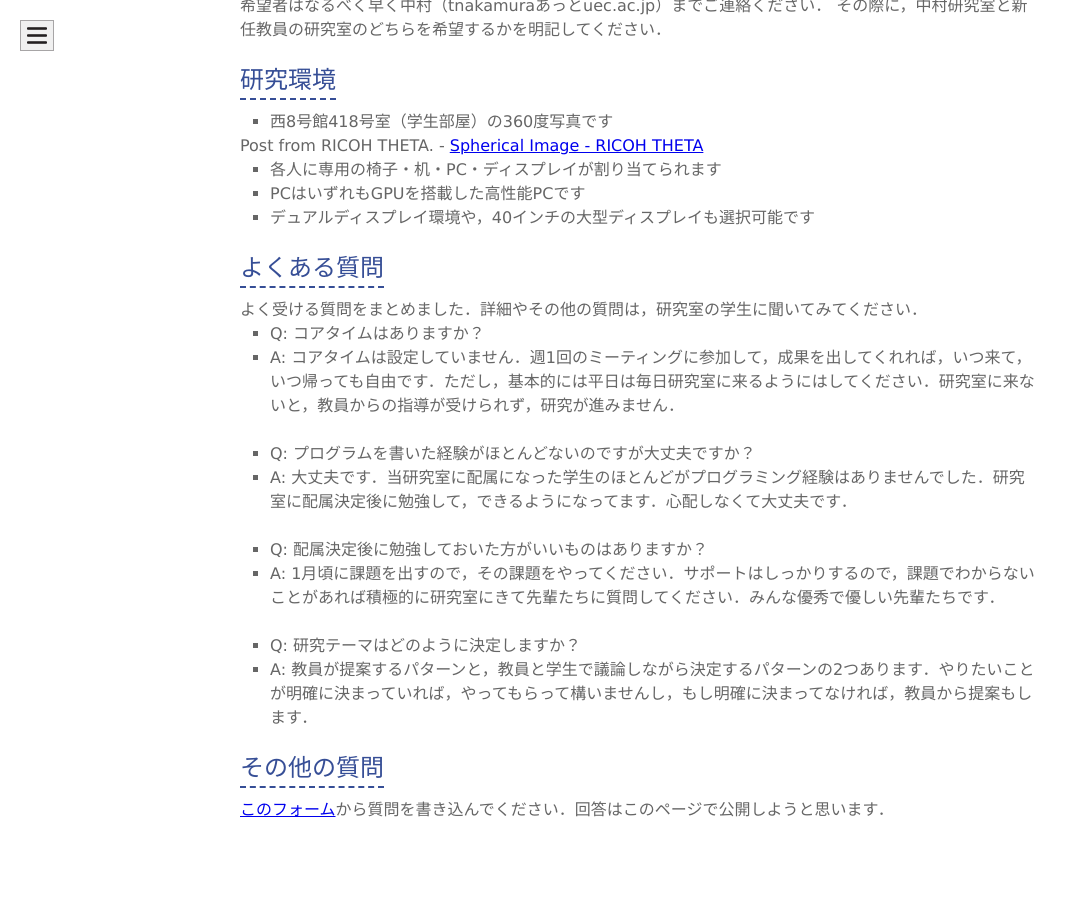
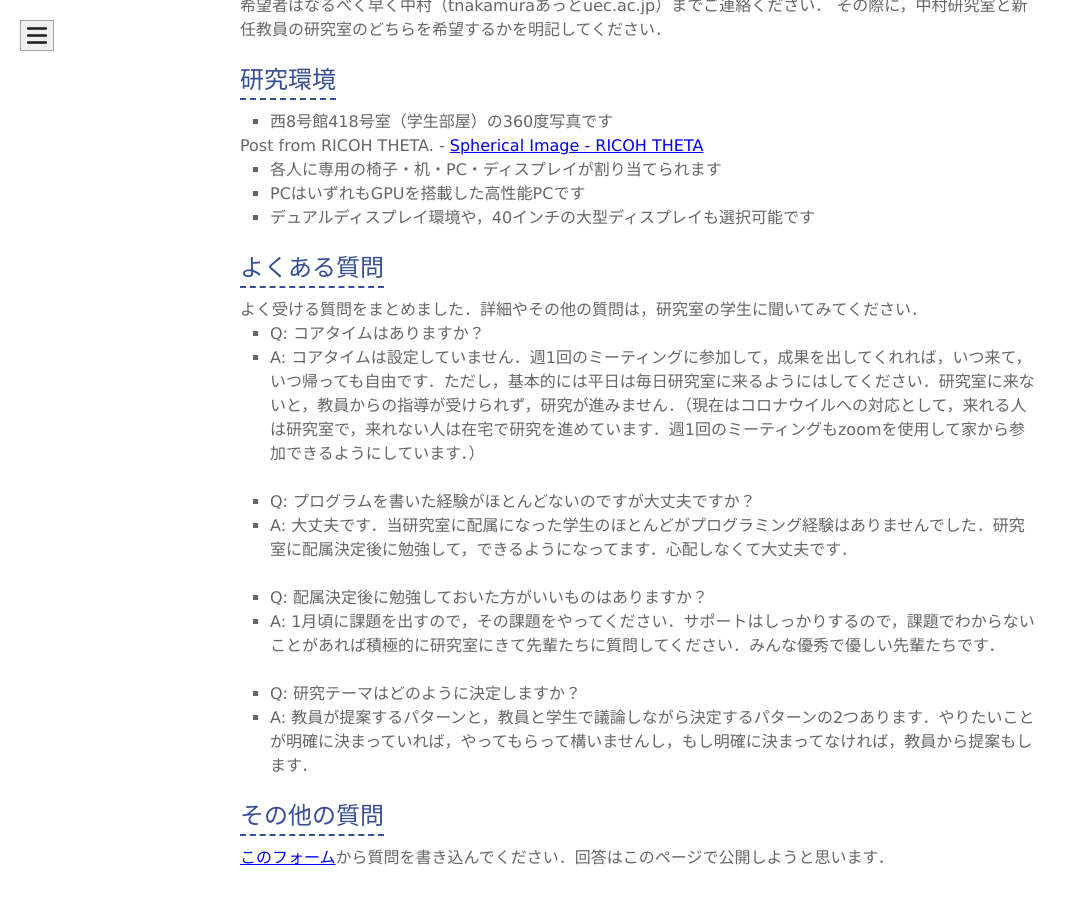
Before and after one commit to naka-lab/naka-lab.github.io, a Jekyll site: the page built from subpages/haizoku.md, in a window 1280 px wide and 900 px high, scrolled down 1239 px. Shown: the whole window, without its empty margins (0-1077 px from the left). Built offline with Jekyll 4.4.1, drawn with Linux system fonts in a browser that asks for light colours; comment, search, counter and statistics services are not loaded; our own code applies the rules of GitHub Pages for plain Markdown files; before the commit the page ends 2091 px from its top, so only the background shows below that.

Commit message:
Update haizoku.md

```diff
--- a/subpages/haizoku.md
+++ b/subpages/haizoku.md
@@ -41,7 +41,7 @@ layout: default
 よく受ける質問をまとめました．詳細やその他の質問は，研究室の学生に聞いてみてください．
 
 - Q: コアタイムはありますか？
-- A: コアタイムは設定していません．週1回のミーティングに参加して，成果を出してくれれば，いつ来て，いつ帰っても自由です．ただし，基本的には平日は毎日研究室に来るようにはしてください．研究室に来ないと，教員からの指導が受けられず，研究が進みません．
+- A: コアタイムは設定していません．週1回のミーティングに参加して，成果を出してくれれば，いつ来て，いつ帰っても自由です．ただし，基本的には平日は毎日研究室に来るようにはしてください．研究室に来ないと，教員からの指導が受けられず，研究が進みません．（現在はコロナウイルへの対応として，来れる人は研究室で，来れない人は在宅で研究を進めています．週1回のミーティングもzoomを使用して家から参加できるようにしています．）
 
 - Q: プログラムを書いた経験がほとんどないのですが大丈夫ですか？
 - A: 大丈夫です．当研究室に配属になった学生のほとんどがプログラミング経験はありませんでした．研究室に配属決定後に勉強して，できるようになってます．心配しなくて大丈夫です．
```
